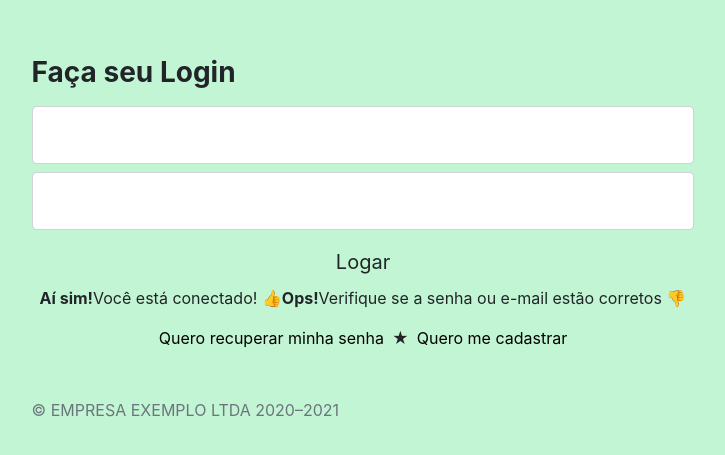
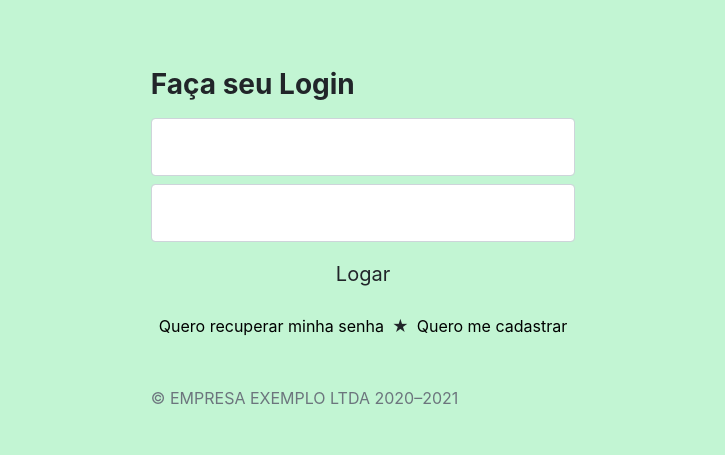
Before and after one commit to adriastephanie/react-website, a React (Create React App) app in the folder meu-app-react/: page / in a window 1280 px wide. Shown: the part 153-608 px from the top of the page, without its empty margins (277-1002 px from the left). Built offline with nearby package versions, Linux system fonts and the light colour scheme.

Commit message:
error message validation

```diff
--- a/meu-app-react/src/view/login/index.js
+++ b/meu-app-react/src/view/login/index.js
@@ -9,13 +9,14 @@ function Login(){
 
     const [email, setEmail] = useState();
     const [senha, setSenha] = useState();
+    const [msgTipo, setMsgTipo] = useState();
 
     function Logar() {
         firebase.auth().signInWithEmailAndPassword(email, senha).then(resultado => {
-            alert('DEU CERTO');
+            setMsgTipo('sucesso');
 
         }).catch(erro => {
-            alert('LOGIN COM ERRO');
+            setMsgTipo('erro');
 
         });
     }
@@ -37,9 +38,12 @@ function Login(){
                     </div>
 
                     <button onClick={Logar} class="w-100 btn btn-lg btn-login" type="button">Logar</button>
+
                     <div className="mgs-login text-black text-center mx-2">
-                        <span><strong>Aí sim!</strong>Você está conectado! &#128077;</span>
-                        <span><strong>Ops!</strong>Verifique se a senha ou e-mail estão corretos &#128078;</span>
+                        {msgTipo === 'sucesso' && <span><strong>Aí sim!</strong>Você está conectado! &#128077;</span>}
+                        {msgTipo === 'erro' && <span><strong>Ops!</strong>Verifique se a senha ou e-mail estão corretos &#128078;</span>}
+
+
                     </div>
 
                     <div className="opcoes-login mt-3 text-center">
```
